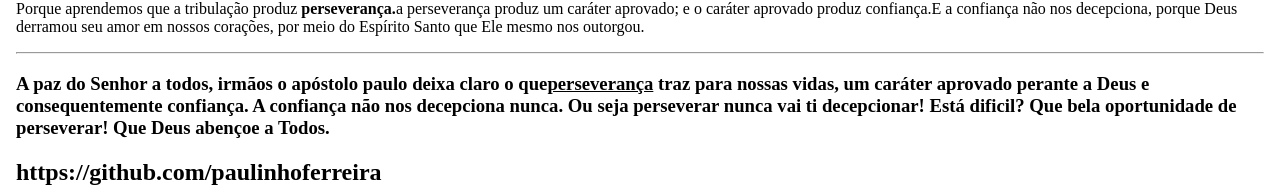
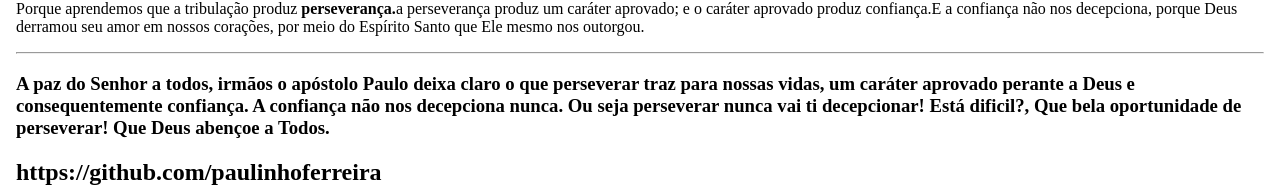
Before and after one commit to paulinhoferreira/soulscode, a Next.js app: page / in a window 1280 px wide. Shown: the part 259-447 px from the top of the page. Built offline with nearby package versions, Linux system fonts and the light colour scheme.

Commit message:
Dev. Terça

```diff
--- a/pages/index.js
+++ b/pages/index.js
@@ -40,12 +40,11 @@ function Home() {
         <hr></hr>
         <h3>
           <b>
-            A paz do Senhor a todos, irmãos o apóstolo paulo deixa claro o que
-            <u>perseverança</u> traz para nossas vidas, um caráter aprovado
-            perante a Deus e consequentemente confiança. A confiança não nos
-            decepciona nunca. Ou seja perseverar nunca vai ti decepcionar! Está
-            dificil? Que bela oportunidade de perseverar! Que Deus abençoe a
-            Todos.
+            A paz do Senhor a todos, irmãos o apóstolo Paulo deixa claro o que
+            perseverar traz para nossas vidas, um caráter aprovado perante a
+            Deus e consequentemente confiança. A confiança não nos decepciona
+            nunca. Ou seja perseverar nunca vai ti decepcionar! Está dificil?,
+            Que bela oportunidade de perseverar! Que Deus abençoe a Todos.
           </b>
         </h3>
         <h2>https://github.com/paulinhoferreira</h2>
```
